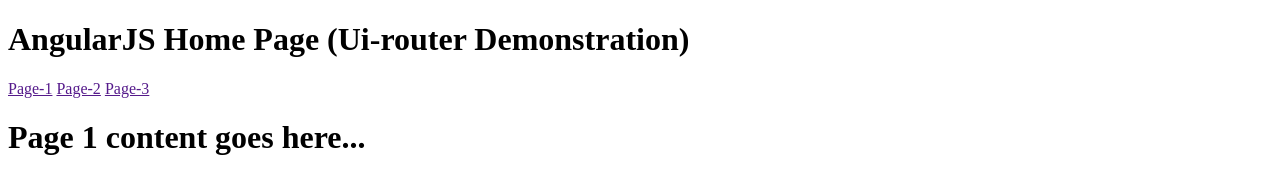
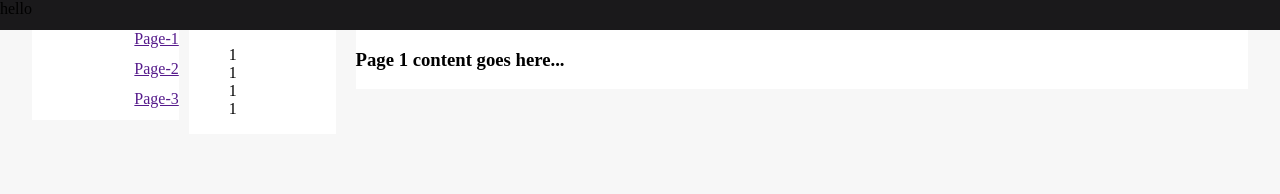
Before and after one commit to RobinYang11/git-test, a plain HTML site: page index.html at #!/PageTab/Page1 in a window 1280 px wide. Drawn offline with nearby package versions, Linux system fonts and the light colour scheme; some packages are replaced by stand-ins of ours.

Commit message:
step by step

```diff
--- a/css/index.css
+++ b/css/index.css
@@ -0,0 +1,51 @@
+
+body{
+	background: #F7F7F7;
+	margin: 0;
+	padding: 0;
+}
+li{
+	list-style: none;
+}
+.header{
+	background: #1A191B;
+	height: 30px;
+}
+.wrapper{
+	width: 95%;
+	margin-right: auto;
+    margin-left: auto;
+    padding-left:  15px;
+    padding-right:15px;
+}
+.main-content{
+	display: flex;
+	align-items: flex-start;
+	justify-content: space-start;
+}
+.main-content>.menu{
+	text-align: center;
+	width: 200px;
+	height: 100%;
+	background: white;
+	display: flex;
+	flex-direction:  column;
+	align-items: flex-end;
+	justify-content: space-start;
+}
+.main-content>.sub-menu{
+	background: white;
+	margin: 0 10px  0 10px;
+	width: 200px;
+}
+.main-content>.menu>.menu-item{
+	display: inline-block;
+	height: 30px;
+}
+
+.content{
+	margin: 0 0 0 10px;
+	width: 100%;
+	height: 100%;
+	background: white;
+}
--- a/index.html
+++ b/index.html
@@ -2,13 +2,18 @@
 <html>
 <head>
 	<title></title>
+	<link href="./css/index.css" rel="stylesheet">
 </head>
 <body data-ng-app="myApp">
-    <h1>AngularJS Home Page (Ui-router Demonstration)</h1>
-    <div data-ui-view=""></div>
+	<div class="header">hello</div>
+	<div class="wrapper">
+
+	    <div data-ui-view=""></div>
+	</div>
 
 	<script src="https://cdn.bootcss.com/angular.js/1.5.1/angular.js"></script>
 	<script src="https://cdn.bootcss.com/angular-ui-router/1.0.3/angular-ui-router.js"></script>
+
 	<script type="text/javascript" src="./app.js"></script>
 </body>
 </html>
--- a/views/Page1.html
+++ b/views/Page1.html
@@ -1,5 +1,5 @@
 <div>
      <div>
-         <h1>Page 1 content goes here...</h1>
+         <h3>Page 1 content goes here...</h3>
      </div>
 </div>
--- a/views/PageTab.html
+++ b/views/PageTab.html
@@ -1,10 +1,18 @@
-<div>
-     <div>
-         <span style="width:100px" ui-sref=".Page1"><a href="">Page-1</a></span>
-         <span style="width:100px" ui-sref=".Page2"><a href="">Page-2</a></span>
-         <span style="width:100px" ui-sref=".Page3"><a href="">Page-3</a></span>
+<div class="main-content">
+     <div class="menu">
+         <span  class="menu-item"  ui-sref=".Page1"><a href="">Page-1</a></span>
+         <span  class="menu-item"  ui-sref=".Page2"><a href="">Page-2</a></span>
+         <span  class="menu-item"  ui-sref=".Page3"><a href="">Page-3</a></span>
      </div>
-     <div>
+     <div class="sub-menu">
+     	<ul>
+     		<li>1</li>
+     		<li>1</li>
+     		<li>1</li>
+     		<li>1</li>
+     	</ul>
+     </div>
+     <div class="content">
           <div ui-view=""></div>
      </div>
 </div>
```
Also changed, not shown: views/Page2.html (+1 -1 lines), views/Page3.html (+1 -1 lines).
